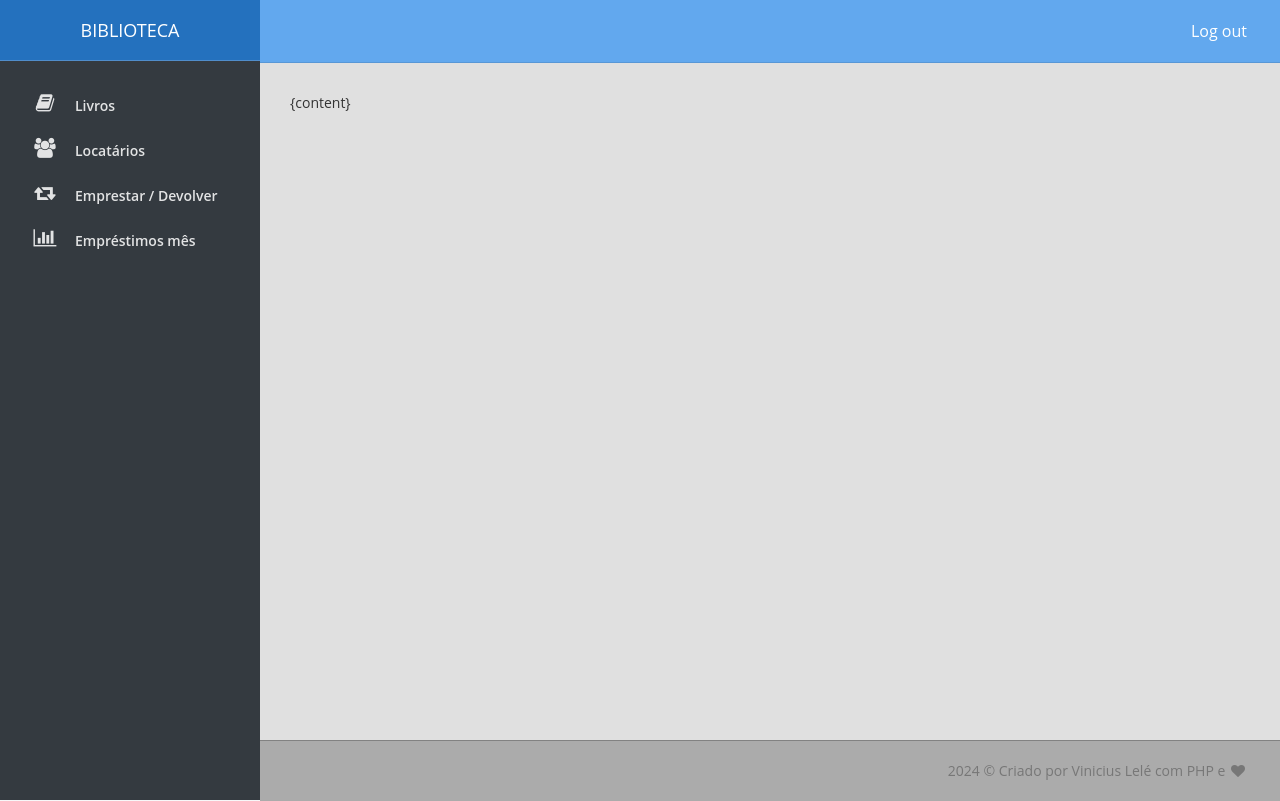
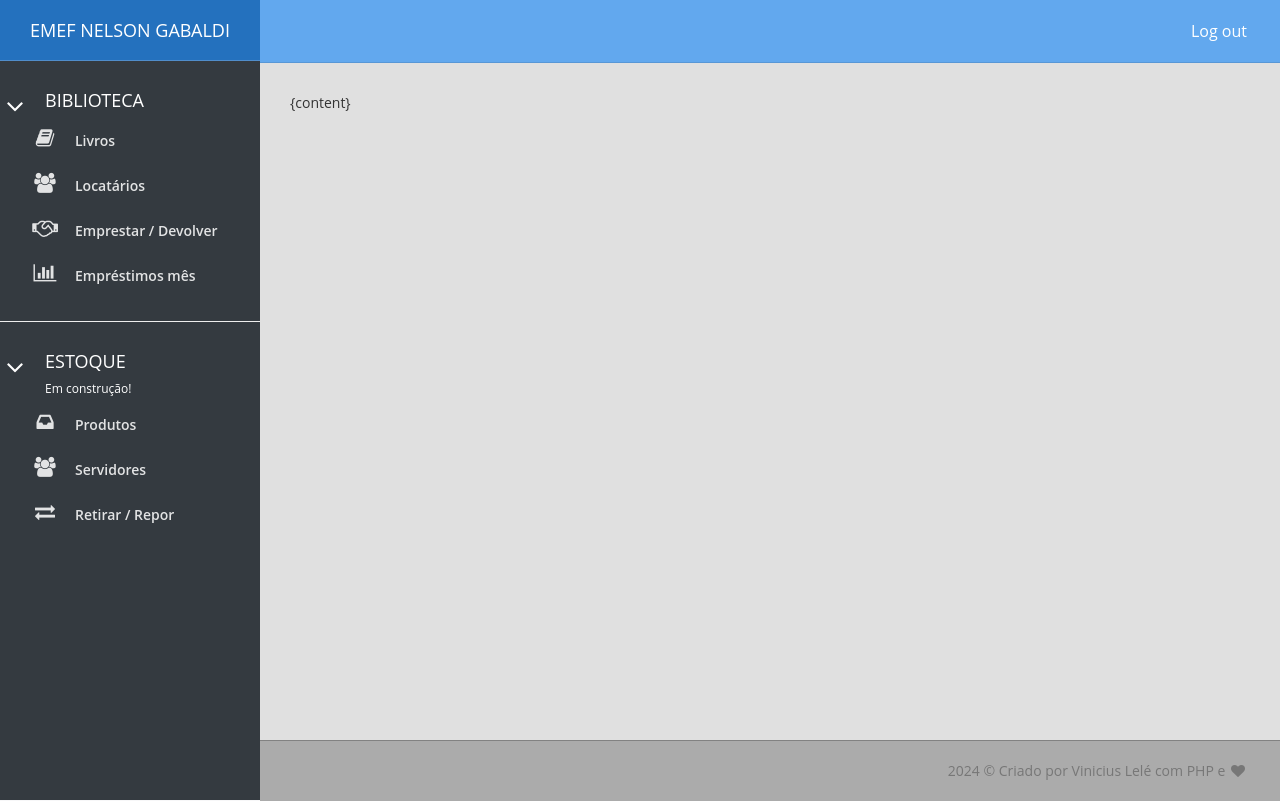
Before and after one commit to vinicius-lele/cadastroPessoasOrientadoObjetos, a PHP site: page /git/App/Templates/template.html in a window 1280 px wide. Run offline with PHP 8.4, Linux system fonts and the light colour scheme.

Commit message:
alterações visuais para o usuário final

```diff
--- a/modulo7/App/Control/LivrosList.php
+++ b/modulo7/App/Control/LivrosList.php
@@ -56,10 +56,6 @@ class LivrosList extends Page
         $this->datagrid->addColumn($autor);
         $this->datagrid->addColumn($disponivel);
 
-        // Transaction::open('livro');
-        // $this->datagrid->addColumn(new TipoDisponivel($disponivel));
-        // Transaction::close();
-
         $this->datagrid->addAction( 'Editar',  new Action([new LivrosForm, 'onEdit']), 'id', 'fa fa-edit fa-lg blue');
         $this->datagrid->addAction( 'Excluir',  new Action([$this, 'onDelete']),         'id', 'fa fa-trash fa-lg red');
 
@@ -101,6 +97,7 @@ class LivrosList extends Page
         {
             foreach ($livros as $livro)
             {
+                $livro->disponivel = $livro->disponivel? "<b>DISPONÍVEL</b>" : '<font color="red"><b>INDISPONÍVEL</b></font>';
                 // adiciona o objeto na Datagrid
                 $this->datagrid->addItem($livro);
             }
--- a/modulo7/App/Templates/template.html
+++ b/modulo7/App/Templates/template.html
@@ -23,20 +23,24 @@
                 <div class="sidebar-wrapper">
                     <div class="logo">
 
-                        <div><a class="simple-text" href="index.php">BIBLIOTECA</a></div>
+                        <div><a class="simple-text" href="index.php">EMEF NELSON GABALDI</a></div>
 
                     </div>
                     <ul class="nav">
-                        <!-- <li><a href="index.php?class=CidadesFormList"><i class="fa fa-map-marker"></i> Cidades</a></li> -->
-                        <!-- <li><a href="index.php?class=FabricantesFormList"><i class="fa fa-industry fa-sm"></i> Fabricantes</a></li> -->
+                        <h4><i class="fa fa-angle-down"></i>BIBLIOTECA</h4>
                         <li><a href="index.php?class=LivrosList"><i class="fa fa-book"></i> Livros</a></li>
                         <li><a href="index.php?class=LocatariosList"><i class="fa fa-users"></i> Locatários</a></li>
-                        <li><a href="index.php?class=VendasForms"><i class="fa fa-retweet"></i> Emprestar / Devolver</a></li>
-                        <!-- <li><a href="index.php?class=VendasReport"><i class="fa fa-file-text-o"></i> Rel. Empréstimos</a></li> -->
-                        <!-- <li><a href="index.php?class=ContasReport"><i class="fa fa-file-text-o"></i> Rel. Contas</a></li> -->
-                        <!-- <li><a href="index.php?class=ProdutosReport"><i class="fa fa-file-text-o"></i> Rel. Livros Emprestados</a></li> -->
-                        <!-- <li><a href="index.php?class=PessoasReport"><i class="fa fa-file-text-o"></i> Rel. Pessoas</a></li> -->
+                        <li><a href="index.php?class=VendasForms"><i class="fa fa-handshake-o"></i> Emprestar / Devolver</a></li>
                         <li><a href="index.php?class=VendasMesCharts"><i class="fa fa-bar-chart"></i> Empréstimos mês</a></li>
+                        <li>
+                    </ul>
+                    <hr/>
+                    <ul class="nav">
+                        <h4><i class="fa fa-angle-down"> </i>ESTOQUE</h4>
+                        <h6>Em construção!</h6>
+                        <li><a href="index.php?"><i class="fa fa-inbox"></i> Produtos</a></li>
+                        <li><a href="index.php?"><i class="fa fa-users"></i> Servidores</a></li>
+                        <li><a href="index.php?"><i class="fa fa-exchange"></i> Retirar / Repor</a></li>
                         <li>
                     </ul>
                 </div>
```
Also changed, not shown: modulo7/App/Control/LivrosForm.php (+32 -2 lines), modulo7/App/Control/LocatariosList.php (+9 -0 lines).
